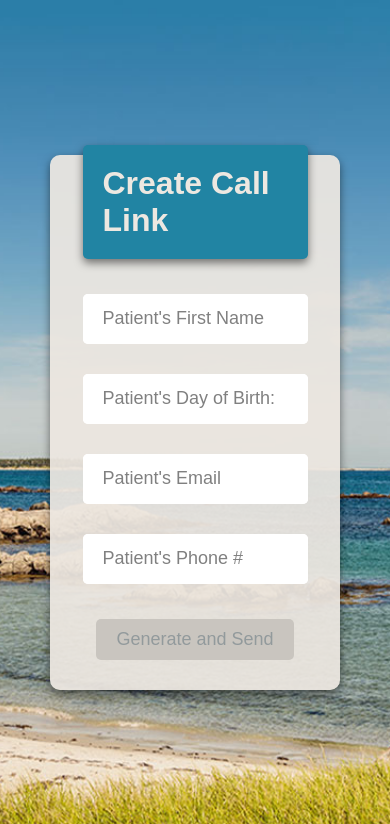
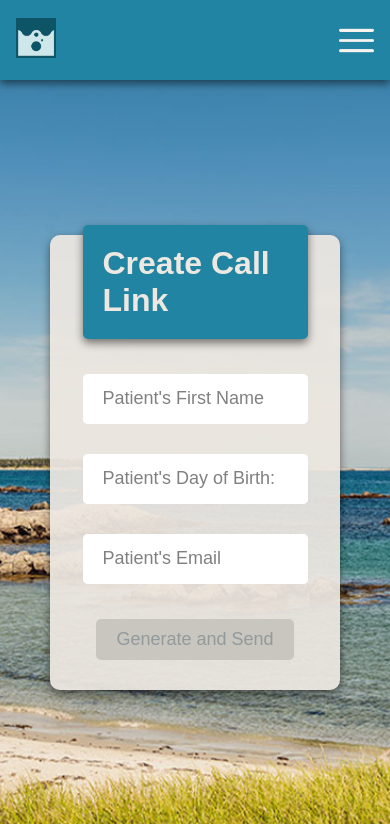
Before and after one commit to Clark-TheCoder/Virtual_Appointment_Application, a Node server app: page /call/create_link in a window 390 px wide. Shown: the top 824 px of the page. Run offline with Node 20, Linux system fonts and the light colour scheme.

Commit message:
Changed the route to the navbar.js file and also removed the phone input field

```diff
--- a/views/provider/create_link.ejs
+++ b/views/provider/create_link.ejs
@@ -26,9 +26,6 @@
         <div class="input_div">
           <input type="email" id="email" name="email" placeholder="Patient's Email">
         </div>
-        <div class="input_div">
-          <input type="phone" id="phone" name="phone" placeholder="Patient's Phone #">
-        </div>
         <div id="error_message_div">
           <p id="error_message">Failed to generate token. Please try again.</p>
         </div>
@@ -38,6 +35,7 @@
       </form>
     </div>
   </div>
+
   <!--
   <link rel="stylesheet" href="/css/popup.css" />
   <div id="page_overlay"></div>
@@ -45,15 +43,15 @@
     <h1>Success.</h1>
     <div class="popup-button-container">
       <button id="close_button">Create Another Link</button>
-       Updated to use button_link class
-  <a href="/call/scheduled_calls" class="button_link">View Scheduled Calls</a>
-  </div>
+      Updated to use button_link class
+      <a href="/call/scheduled_calls" class="button_link">View Scheduled Calls</a>
+    </div>
   </div>
 
+  <script type="module" src="/js/create_link/index.js"></script>
+  -->
 
-  <script type="module" src="/js/create_link/index.js"></script>
-     -->
-  <script src="/js/navbar.js"></script>
+  <script src="/js/ui/navbar.js"></script>
 </body>
 
 </html>
```
